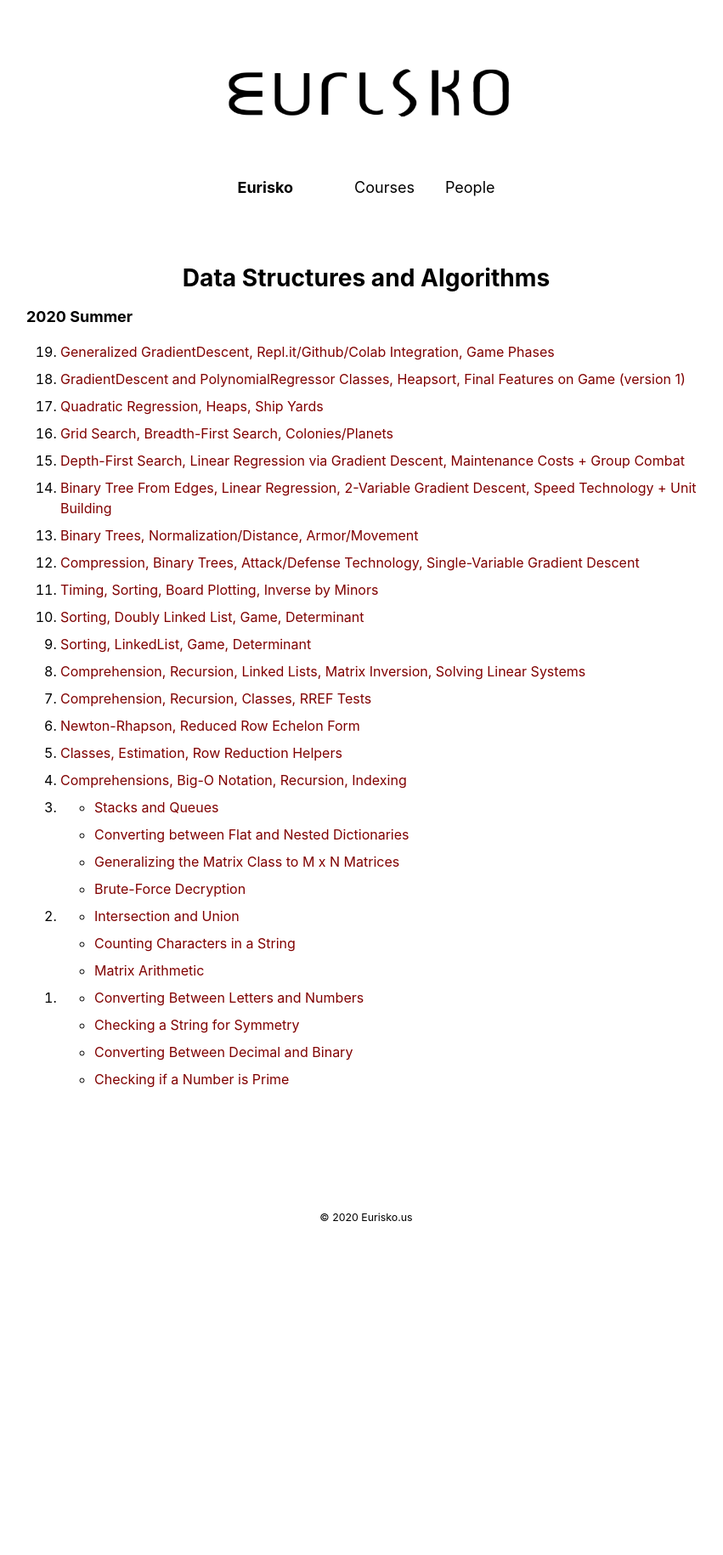
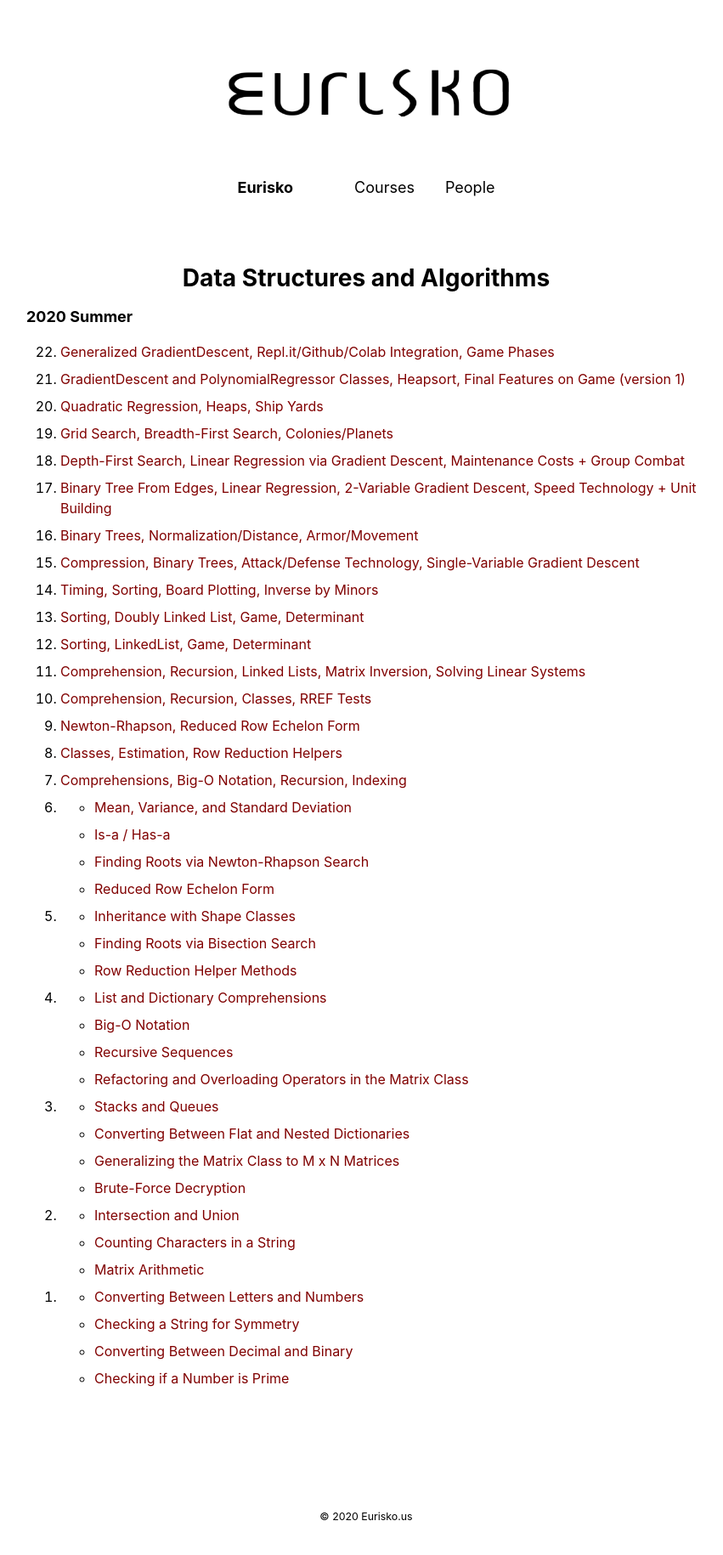
Before and after one commit to skycakjustin/eurisko-us.github.io, a Jekyll site: the page built from _pages/data-structures-and-algorithms-2020-summer.md, in a window 1280 px wide. Shown: the whole page at 85% size, without its empty margins (209-1060 px from the left). Built offline with Jekyll 4.4.1, drawn with Linux system fonts in a browser that asks for light colours; before the commit the page ends 1478 px from its top, so only the background shows below that.

Commit message:
Update data-structures-and-algorithms-2020-summer.md

```diff
--- a/_pages/data-structures-and-algorithms-2020-summer.md
+++ b/_pages/data-structures-and-algorithms-2020-summer.md
@@ -46,8 +46,31 @@ author_profile: false
     <li><a class="body" target="_blank" href="https://github.com/eurisko-us/assignments/blob/master/2020-summer/Assignment_004.ipynb">Comprehensions, Big-O Notation, Recursion, Indexing</a></li>
     <li>
         <ul>
+        <li><a class="body" target="_blank" href="https://github.com/eurisko-us/files/all_problems_iteration_1.html#Problem-6-1">Mean, Variance, and Standard Deviation</a></li>
+        <li><a class="body" target="_blank" href="https://github.com/eurisko-us/files/all_problems_iteration_1.html#Problem-6-2">Is-a / Has-a</a></li>
+        <li><a class="body" target="_blank" href="https://github.com/eurisko-us/files/all_problems_iteration_1.html#Problem-6-3">Finding Roots via Newton-Rhapson Search</a></li>
+        <li><a class="body" target="_blank" href="https://github.com/eurisko-us/files/all_problems_iteration_1.html#Problem-6-4">Reduced Row Echelon Form</a></li>
+        </ul>
+    </li>
+    <li>
+        <ul>
+        <li><a class="body" target="_blank" href="https://github.com/eurisko-us/files/all_problems_iteration_1.html#Problem-5-1">Inheritance with Shape Classes</a></li>
+        <li><a class="body" target="_blank" href="https://github.com/eurisko-us/files/all_problems_iteration_1.html#Problem-5-2">Finding Roots via Bisection Search</a></li>
+        <li><a class="body" target="_blank" href="https://github.com/eurisko-us/files/all_problems_iteration_1.html#Problem-5-3">Row Reduction Helper Methods</a></li>
+        </ul>
+    </li>
+    <li>
+        <ul>
+        <li><a class="body" target="_blank" href="https://github.com/eurisko-us/files/all_problems_iteration_1.html#Problem-4-1">List and Dictionary Comprehensions</a></li>
+        <li><a class="body" target="_blank" href="https://github.com/eurisko-us/files/all_problems_iteration_1.html#Problem-4-2">Big-O Notation</a></li>
+        <li><a class="body" target="_blank" href="https://github.com/eurisko-us/files/all_problems_iteration_1.html#Problem-4-3">Recursive Sequences</a></li>
+        <li><a class="body" target="_blank" href="https://github.com/eurisko-us/files/all_problems_iteration_1.html#Problem-4-4">Refactoring and Overloading Operators in the Matrix Class</a></li>
+        </ul>
+    </li>
+    <li>
+        <ul>
         <li><a class="body" target="_blank" href="https://github.com/eurisko-us/files/all_problems_iteration_1.html#Problem-3-1">Stacks and Queues</a></li>
-        <li><a class="body" target="_blank" href="https://github.com/eurisko-us/files/all_problems_iteration_1.html#Problem-3-2">Converting between Flat and Nested Dictionaries</a></li>
+        <li><a class="body" target="_blank" href="https://github.com/eurisko-us/files/all_problems_iteration_1.html#Problem-3-2">Converting Between Flat and Nested Dictionaries</a></li>
         <li><a class="body" target="_blank" href="https://github.com/eurisko-us/files/all_problems_iteration_1.html#Problem-3-3">Generalizing the Matrix Class to M x N Matrices</a></li>
         <li><a class="body" target="_blank" href="https://github.com/eurisko-us/files/all_problems_iteration_1.html#Problem-3-4">Brute-Force Decryption</a></li>
         </ul>
```
